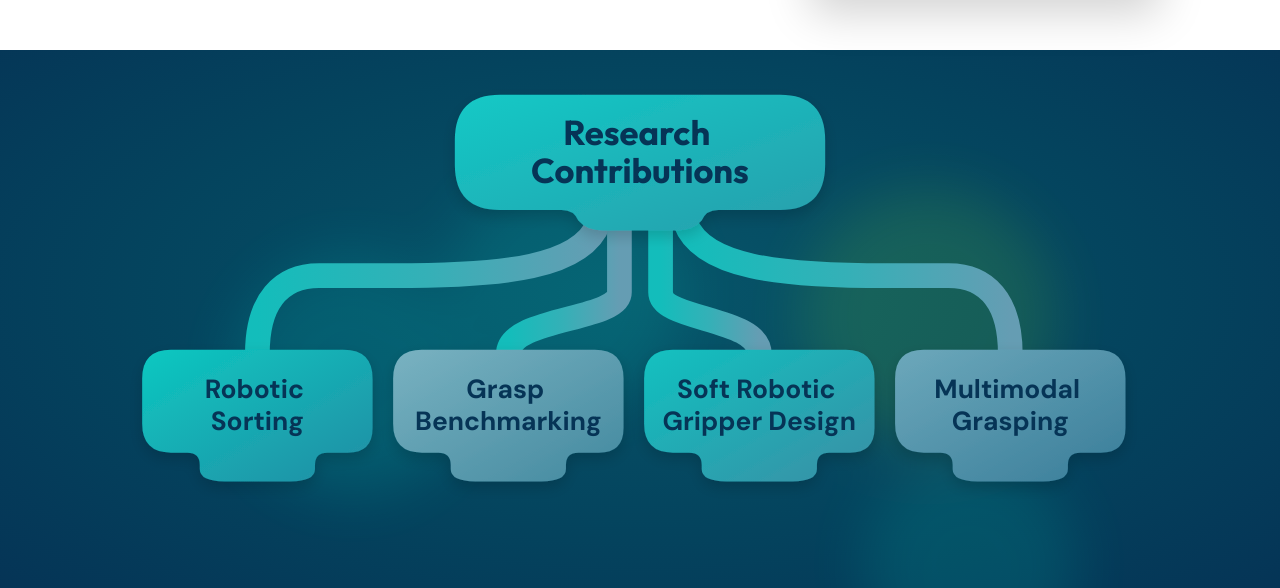
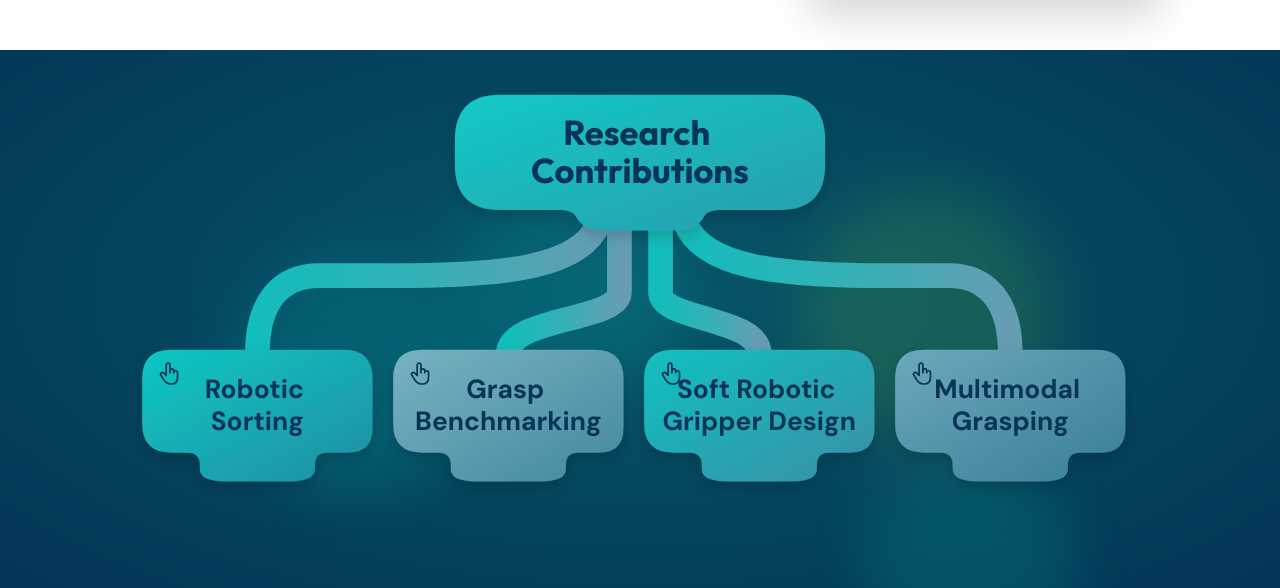
Before and after one commit to Moni9612/portfolio, a plain HTML site: page index.html in a window 1280 px wide. Shown: the part 605-1193 px from the top of the page. Drawn offline with Linux system fonts and the light colour scheme.

Commit message:
Update index.html

```diff
--- a/index.html
+++ b/index.html
@@ -26,6 +26,10 @@
         rel="stylesheet">
 
     <link rel="stylesheet" href="style.css?v=6">
+
+    <style>
+        .research-hit-area { cursor: pointer; }
+    </style>
 
 </head>
 
@@ -277,6 +281,12 @@
         Q 0 0 35 0
         Z
       "/>
+
+          <!-- Pointing hand: indicates an interactive research card -->
+          <g id="research-hand-icon" fill="none" stroke="#063456"
+             stroke-width="1.8" stroke-linecap="round" stroke-linejoin="round">
+            <path d="M8 13V4a2 2 0 0 1 4 0v8-2a2 2 0 0 1 4 0v2a2 2 0 0 1 4 0v5c0 5-3 7-7 7h-1c-3 0-5-2-7-5l-3-5a2 2 0 0 1 3-2l3 3Z"/>
+          </g>
         </defs>
 
 
@@ -356,6 +366,8 @@
     <tspan x="235">Robotic</tspan>
     <tspan x="235" dy="39">Sorting</tspan>
   </text>
+  <use href="#research-hand-icon" transform="translate(115 354) scale(1.15)"
+       pointer-events="none" aria-hidden="true"/>
   <g class="research-hit-area" data-research="sorting" tabindex="0"
      role="button" aria-label="Show Robotic Sorting description">
     <use href="#researchCardShape" transform="translate(95 340)"
@@ -372,6 +384,8 @@
     <tspan x="540">Grasp</tspan>
     <tspan x="540" dy="39">Benchmarking</tspan>
   </text>
+  <use href="#research-hand-icon" transform="translate(420 354) scale(1.15)"
+       pointer-events="none" aria-hidden="true"/>
   <g class="research-hit-area" data-research="benchmarking" tabindex="0"
      role="button" aria-label="Show Grasp Benchmarking description">
     <use href="#researchCardShape" transform="translate(400 340)"
@@ -388,6 +402,8 @@
     <tspan x="845">Soft Robotic</tspan>
     <tspan x="845" dy="39">Gripper Design</tspan>
   </text>
+  <use href="#research-hand-icon" transform="translate(725 354) scale(1.15)"
+       pointer-events="none" aria-hidden="true"/>
   <g class="research-hit-area" data-research="design" tabindex="0"
      role="button" aria-label="Show Soft Robotic Gripper Design description">
     <use href="#researchCardShape" transform="translate(705 340)"
@@ -404,6 +420,8 @@
     <tspan x="1150">Multimodal</tspan>
     <tspan x="1150" dy="39">Grasping</tspan>
   </text>
+  <use href="#research-hand-icon" transform="translate(1030 354) scale(1.15)"
+       pointer-events="none" aria-hidden="true"/>
   <g class="research-hit-area" data-research="multimodal" tabindex="0"
      role="button" aria-label="Show Multimodal Grasping description">
     <use href="#researchCardShape" transform="translate(1010 340)"
```
